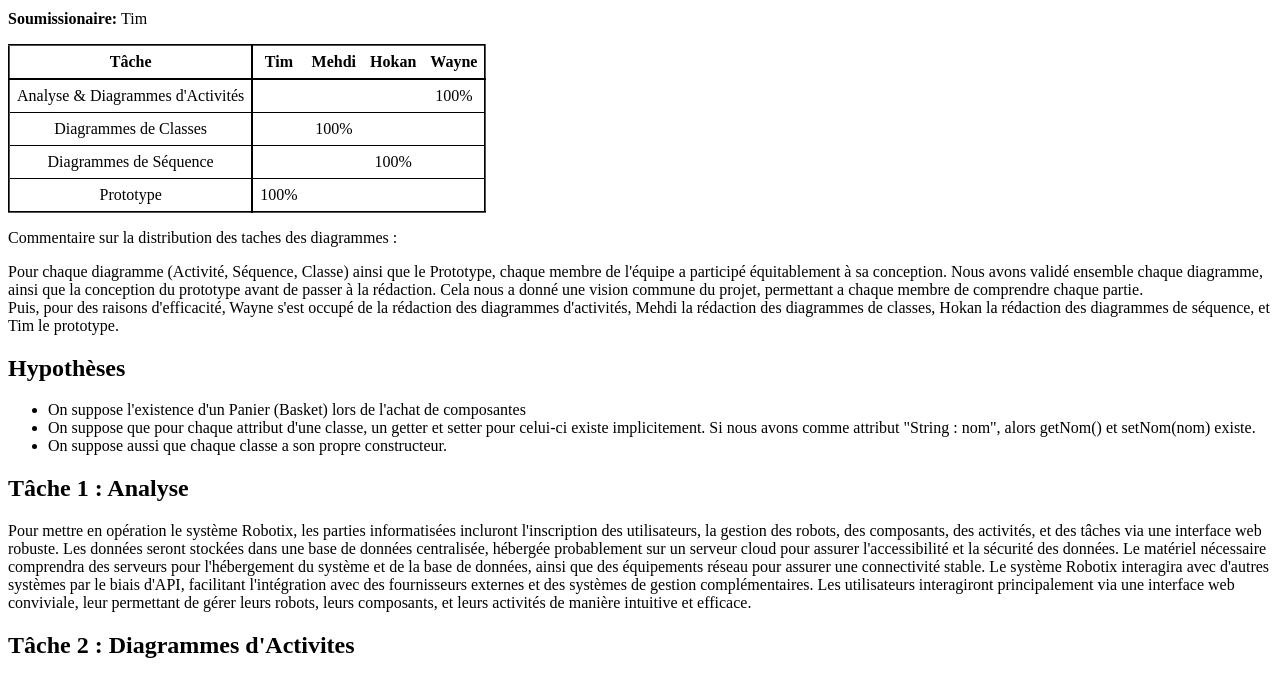
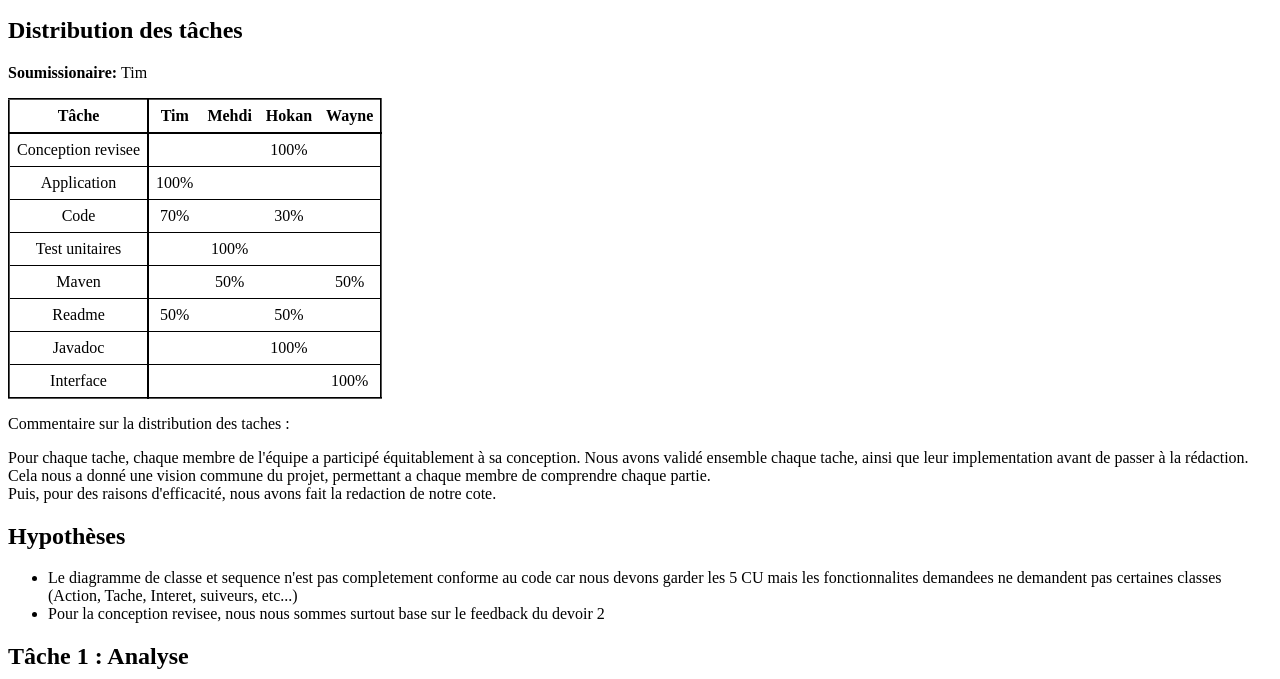
Before and after one commit to TimGDC/Devoir1-IFT2255, a plain HTML site: page rapport.html in a window 1280 px wide. Shown: the part 606-1285 px from the top of the page. Drawn offline with Linux system fonts and the light colour scheme.

Commit message:
rapport final, missing images insights et tests

```diff
--- a/rapport.html
+++ b/rapport.html
@@ -53,8 +53,10 @@
         </p>
         <p>
             <a href="https://github.com/TimGDC/Devoir1-IFT2255">Lien vers dépôt GitHub</a><br>
-            <a href="Conception/DiagrammeClasses/classdiagram.vpp">Lien vers fichier Visual Paradigm Diagramme de classe</a>
-            <a href="Conception/DiagrammesSequence/fichiers-vpp/">Lien vers fichier Visual Paradigm Diagramme de sequence</a>
+            <a href="Conception/DiagrammeClasses/classdiagram.vpp">Lien vers fichier Visual Paradigm Diagramme de classe</a><br>
+            <a href="Conception/DiagrammesSequence/fichiers-vpp/">Lien vers fichier Visual Paradigm Diagramme de sequence</a><br>
+            <a href="Robotix/doc/package-summary.html">Lien vers JavaDoc</a><br>
+            <a href="Robotix/src/main/java/">Lien vers le code</a><br>
         </p>
         <p>
             <span style="font-weight: bold;">Nom: </span>Hokan Gillot
@@ -63,7 +65,7 @@
             <br />
             <span style="font-weight: bold;">Courriel: </span>hakan.gillot@umontreal.ca
             <br />
-            <span style="font-weight: bold;">temps mis: </span>15 heures
+            <span style="font-weight: bold;">temps mis: </span>35 heures
         </p>
         <p>
             <span style="font-weight: bold;">Nom: </span>Tim Guyon de Chemilly
@@ -72,7 +74,7 @@
             <br />
             <span style="font-weight: bold;">Courriel: </span>tim.guyon.de.chemilly@umontreal.ca
             <br />
-            <span style="font-weight: bold;">temps mis: </span>15 heures
+            <span style="font-weight: bold;">temps mis: </span>45 heures
         </p>
         <p>
             <span style="font-weight: bold;">Nom: </span>Mehdi Mekrouz
@@ -81,7 +83,7 @@
             <br />
             <span style="font-weight: bold;">Courriel: </span>mehdi.mekrouz@umontreal.ca
             <br />
-            <span style="font-weight: bold;">temps mis: </span>15 heures
+            <span style="font-weight: bold;">temps mis: </span>30 heures
         </p>
         <p>
             <span style="font-weight: bold;">Nom: </span>Wayne Timmons
@@ -90,7 +92,7 @@
             <br />
             <span style="font-weight: bold;">Courriel: </span>wayne.timmons@umontreal.ca
             <br />
-            <span style="font-weight: bold;">temps mis: </span>15 heures
+            <span style="font-weight: bold;">temps mis: </span>30 heures
         </p>
     </section>
     <section>
@@ -108,45 +110,72 @@
             </thead>
             <tbody>
                 <tr>
-                    <td class="row">Analyse & Diagrammes d'Activités</td>
+                    <td class="row">Conception revisee</td>
+                    <td></td>
+                    <td></td>
+                    <td>100%</td>
+                    <td></td>
+                </tr>
+                <tr>
+                    <td class="row">Application</td>
+                    <td>100%</td>
                     <td></td>
                     <td></td>
                     <td></td>
-                    <td>100%</td>
                 </tr>
                 <tr>
-                    <td class="row">Diagrammes de Classes</td>
+                    <td class="row">Code</td>
+                    <td>70%</td>
+                    <td></td>
+                    <td>30%</td>
+                    <td></td>
+                </tr>
+                <tr>
+                    <td class="row">Test unitaires</td>
                     <td></td>
                     <td>100%</td>
                     <td></td>
                     <td></td>
                 </tr>
                 <tr>
-                    <td class="row">Diagrammes de Séquence</td>
+                    <td class="row">Maven</td>
+                    <td></td>
+                    <td>50%</td>
+                    <td></td>
+                    <td>50%</td>
+                </tr>
+                <tr>
+                    <td class="row">Readme</td>
+                    <td>50%</td>
+                    <td></td>
+                    <td>50%</td>
+                    <td></td>
+                </tr>
+                <tr>
+                    <td class="row">Javadoc</td>
                     <td></td>
                     <td></td>
                     <td>100%</td>
                     <td></td>
                 </tr>
                 <tr>
-                    <td class="row">Prototype</td>
-                    <td>100%</td>
+                    <td class="row">Interface</td>
                     <td></td>
                     <td></td>
                     <td></td>
+                    <td>100%</td>
                 </tr>
             </tbody>
         </table>
-        <p>Commentaire sur la distribution des taches des diagrammes :</p><p> Pour chaque diagramme (Activité, Séquence, Classe) ainsi que le Prototype, chaque membre de l'équipe a participé équitablement à sa conception. Nous avons validé ensemble chaque diagramme, ainsi que la conception du prototype avant de passer à la rédaction.
+        <p>Commentaire sur la distribution des taches :</p><p> Pour chaque tache, chaque membre de l'équipe a participé équitablement à sa conception. Nous avons validé ensemble chaque tache, ainsi que leur implementation avant de passer à la rédaction.
             Cela nous a donné une vision commune du projet, permettant a chaque membre de comprendre chaque partie.
-        <br/>Puis, pour des raisons d'efficacité, Wayne s'est occupé de la rédaction des diagrammes d'activités, Mehdi la rédaction des diagrammes de classes, Hokan la rédaction des diagrammes de séquence, et Tim le prototype.</p>
+        <br/>Puis, pour des raisons d'efficacité, nous avons fait la redaction de notre cote.</p>
     </section>
     <section>
         <h2>Hypothèses</h2>
         <ul>
-            <li>On suppose l'existence d'un Panier (Basket) lors de l'achat de composantes</li>
-            <li>On suppose que pour chaque attribut d'une classe, un getter et setter pour celui-ci existe implicitement. Si nous avons comme attribut "String : nom", alors getNom() et setNom(nom) existe.</li>
-            <li>On suppose aussi que chaque classe a son propre constructeur.</li>
+            <li>Le diagramme de classe et sequence n'est pas completement conforme au code car nous devons garder les 5 CU mais les fonctionnalites demandees ne demandent pas certaines classes (Action, Tache, Interet, suiveurs, etc...)</li>
+            <li>Pour la conception revisee, nous nous sommes surtout base sur le feedback du devoir 2</li>
         </ul>
     </section>
     <section>
@@ -209,6 +238,19 @@
 
     </section>
     <section>
+        <h2>Tests unitaires</h2>
+        <img src="insights1.png" width="45%" height="45%">
+        <img src="insights1.png" width="45%" height="45%">
+        <img src="insights1.png" width="45%" height="45%">
+        <img src="insights1.png" width="45%" height="45%">
+        <img src="insights1.png" width="45%" height="45%">
+        <img src="insights1.png" width="45%" height="45%">
+        <img src="insights1.png" width="45%" height="45%">
+        <img src="insights1.png" width="45%" height="45%">
+        <img src="insights1.png" width="45%" height="45%">
+        <img src="insights1.png" width="45%" height="45%">
+    </section>
+    <section>
         <h2>Insights : </h2>
         <!-- Mettre image des insights ici-->
         <img src="insights1.png" width="45%" height="45%">
```
